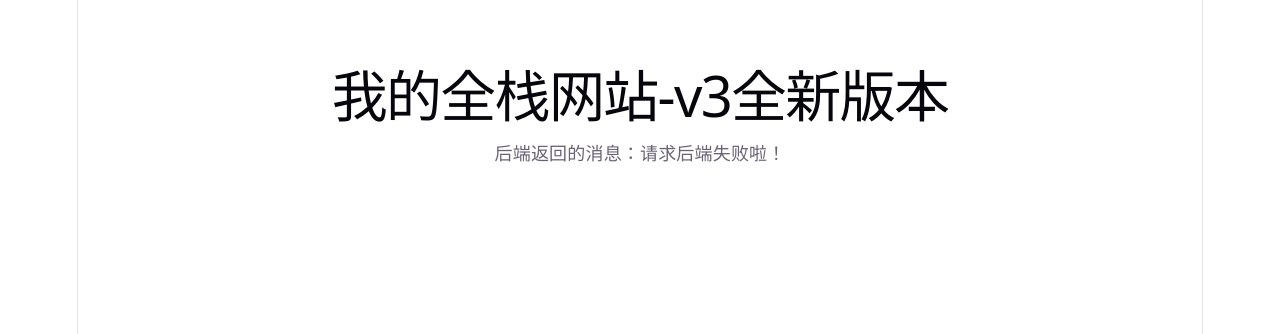
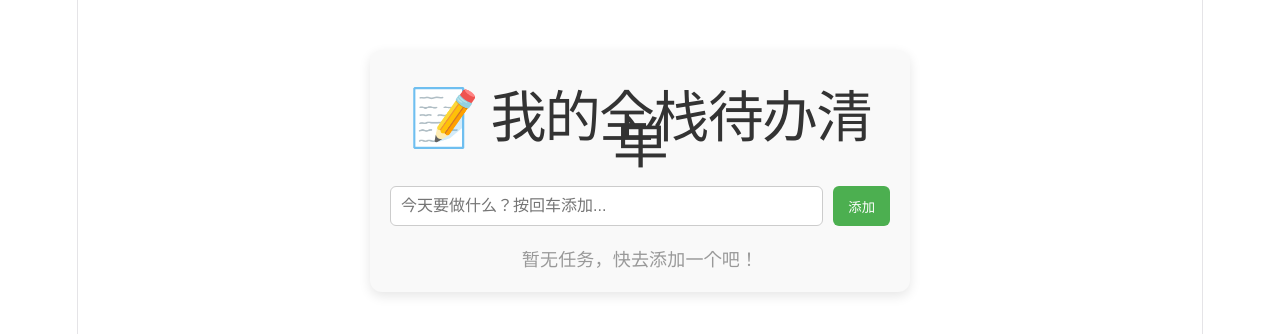
Before and after one commit to qinglin909/my_repository_A, a Vue app: page / in a window 1280 px wide. Shown: the top 334 px of the page. Built offline with nearby package versions, Linux system fonts and the light colour scheme; no server answers.

Commit message:
新增待办清单功能，并支持本地存储

```diff
--- a/src/App.vue
+++ b/src/App.vue
@@ -1,23 +1,155 @@
 <script setup>
-import { ref, onMounted } from 'vue'
+import { ref, watch, onMounted } from 'vue'
 
-const msg = ref('加载中...')
+// 状态：待办列表和输入框
+const todos = ref([])
+const newTodo = ref('')
 
-onMounted(async () => {
-  try {
-    // 这里直接写相对路径 /api/hello，Vercel 会自动去 api 文件夹里找
-    const res = await fetch('/api/hello')
-    const data = await res.json()
-    msg.value = data.message
-  } catch (error) {
-    msg.value = '请求后端失败啦！'
+// 初始化：从浏览器的 localStorage 读取之前的数据
+onMounted(() => {
+  const saved = localStorage.getItem('my-todos')
+  if (saved) {
+    todos.value = JSON.parse(saved)
   }
 })
+
+// 监听 todos 的变化，每次变化自动存到 localStorage
+watch(todos, (newVal) => {
+  localStorage.setItem('my-todos', JSON.stringify(newVal))
+}, { deep: true })
+
+// 添加待办
+const addTodo = () => {
+  if (newTodo.value.trim() === '') return
+  todos.value.push({
+    id: Date.now(),
+    text: newTodo.value,
+    done: false
+  })
+  newTodo.value = '' // 清空输入框
+}
+
+// 删除待办
+const removeTodo = (id) => {
+  todos.value = todos.value.filter(t => t.id !== id)
+}
 </script>
 
 <template>
-  <div style="text-align: center; margin-top: 50px;">
-    <h1>我的全栈网站-v3全新版本</h1>
-    <p>后端返回的消息：<strong>{{ msg }}</strong></p>
+  <div class="app-container">
+    <h1>📝 我的全栈待办清单</h1>
+
+    <!-- 输入框区域 -->
+    <div class="input-group">
+      <input
+        v-model="newTodo"
+        @keyup.enter="addTodo"
+        type="text"
+        placeholder="今天要做什么？按回车添加..."
+      />
+      <button @click="addTodo">添加</button>
+    </div>
+
+    <!-- 列表区域 -->
+    <ul class="todo-list">
+      <li v-for="todo in todos" :key="todo.id" :class="{ done: todo.done }">
+        <div class="todo-content">
+          <input type="checkbox" v-model="todo.done" />
+          <span>{{ todo.text }}</span>
+        </div>
+        <button class="delete-btn" @click="removeTodo(todo.id)">删除</button>
+      </li>
+    </ul>
+
+    <p v-if="todos.length === 0" class="empty-tip">暂无任务，快去添加一个吧！</p>
   </div>
 </template>
+
+<style scoped>
+/* 简单的 CSS 美化 */
+.app-container {
+  max-width: 500px;
+  margin: 50px auto;
+  padding: 20px;
+  font-family: 'Segoe UI', Tahoma, Geneva, Verdana, sans-serif;
+  background: #f9f9f9;
+  border-radius: 12px;
+  box-shadow: 0 4px 12px rgba(0,0,0,0.1);
+}
+
+h1 {
+  text-align: center;
+  color: #333;
+}
+
+.input-group {
+  display: flex;
+  gap: 10px;
+  margin-bottom: 20px;
+}
+
+input[type="text"] {
+  flex: 1;
+  padding: 10px;
+  border: 1px solid #ccc;
+  border-radius: 6px;
+  font-size: 16px;
+}
+
+button {
+  padding: 10px 15px;
+  background: #4CAF50;
+  color: white;
+  border: none;
+  border-radius: 6px;
+  cursor: pointer;
+  font-weight: bold;
+}
+
+button:hover {
+  background: #45a049;
+}
+
+.todo-list {
+  list-style: none;
+  padding: 0;
+}
+
+.todo-list li {
+  display: flex;
+  justify-content: space-between;
+  align-items: center;
+  padding: 12px;
+  background: white;
+  margin-bottom: 8px;
+  border-radius: 6px;
+  box-shadow: 0 2px 4px rgba(0,0,0,0.05);
+}
+
+.todo-content {
+  display: flex;
+  align-items: center;
+  gap: 10px;
+}
+
+/* 任务完成时的样式 */
+.done span {
+  text-decoration: line-through;
+  color: #888;
+}
+
+.delete-btn {
+  background: #ff4d4f;
+  padding: 6px 10px;
+  font-size: 14px;
+}
+
+.delete-btn:hover {
+  background: #ff7875;
+}
+
+.empty-tip {
+  text-align: center;
+  color: #999;
+}
+</style>
```
Also changed, not shown: 1 other file (tests, documents, lock files or other folders).
